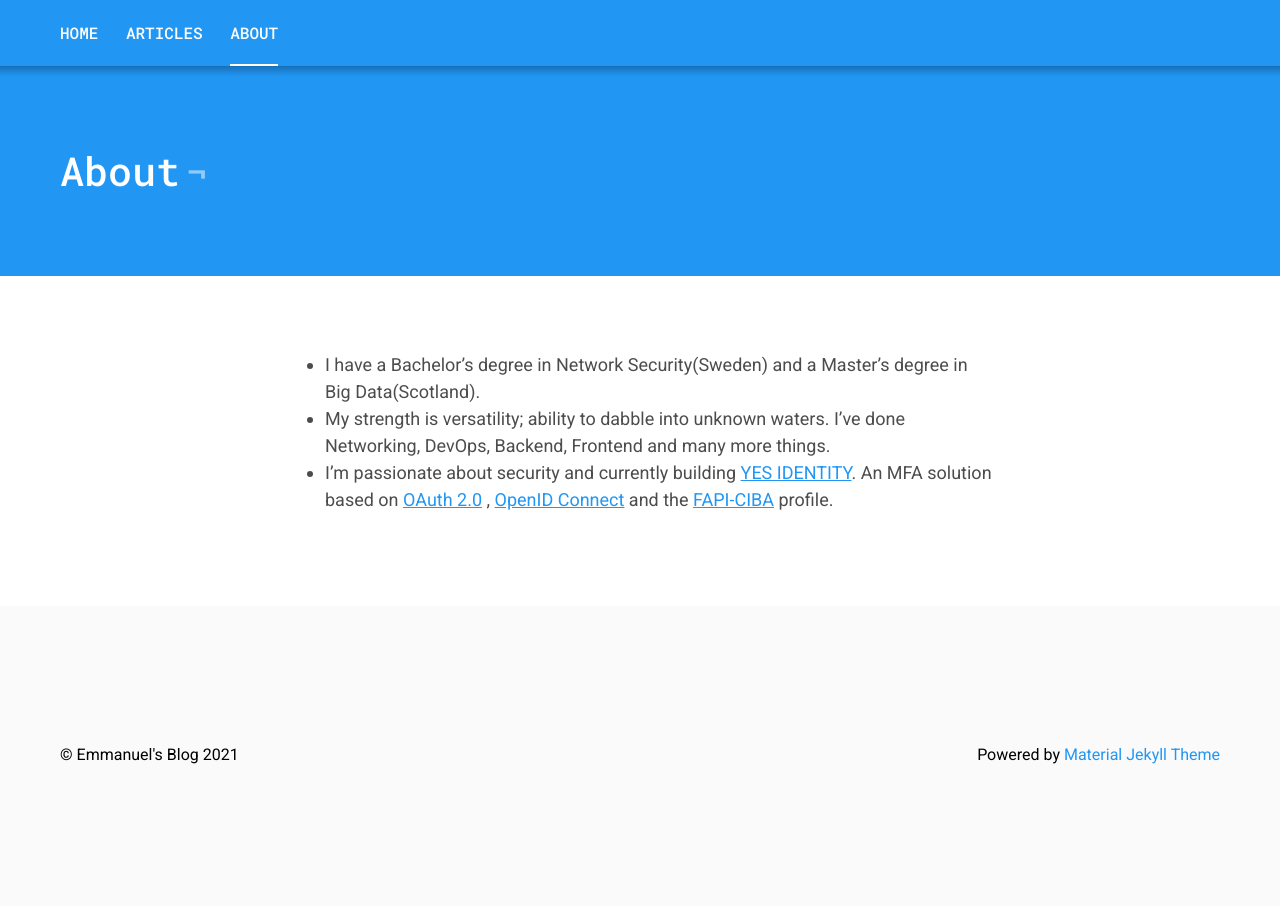
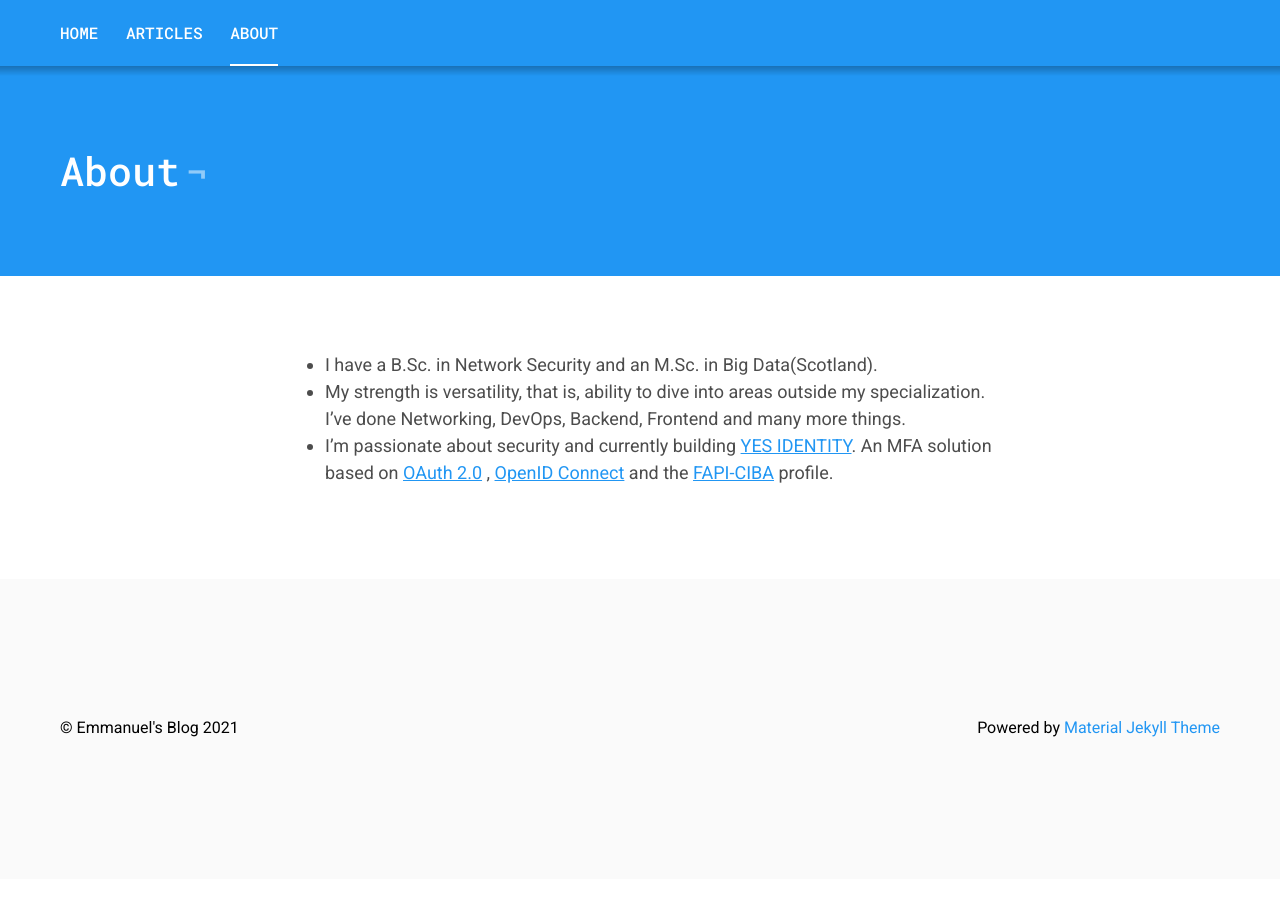
Before and after one commit to osimosu/osimosu.github.io, a Jekyll site: the page built from _pages/about.markdown, in a window 1280 px wide. Built offline with Jekyll 4.4.1, drawn with Linux system fonts in a browser that asks for light colours.

Commit message:
Update about/index

```diff
--- a/_pages/about.markdown
+++ b/_pages/about.markdown
@@ -4,9 +4,9 @@ title: "About"
 permalink: /about/
 ---
 
-* I have a Bachelor's degree in Network Security(Sweden) and a Master's degree in Big Data(Scotland).
+* I have a B.Sc. in Network Security and an M.Sc. in Big Data(Scotland).
 
-* My strength is versatility; ability to dabble into unknown waters. I've done Networking, DevOps, Backend, Frontend and many more things.
+* My strength is versatility, that is, ability to dive into areas outside my specialization. I've done Networking, DevOps, Backend, Frontend and many more things.
 
 * I'm passionate about security and currently building [YES IDENTITY](https://yesidentity.com/){:target="_blank"}. An MFA solution based
   on [OAuth 2.0](https://datatracker.ietf.org/doc/html/rfc6749){:target="_blank"}
--- a/index.markdown
+++ b/index.markdown
@@ -5,7 +5,7 @@ title: Emmanuel's Blog
 
 # Hello and welcome to my blog!
 
-Here you'll find [collection of articles](_pages/articles.html) that I've written about Software development and
+Here you'll find [articles](_pages/articles.html) I've written about Software development and
 anything else that I may be interested in at the time.
 
 You can [get to know me](_pages/about.markdown), find me on [GitHub](https://github.com/osimosu){:target="_blank"}
```
